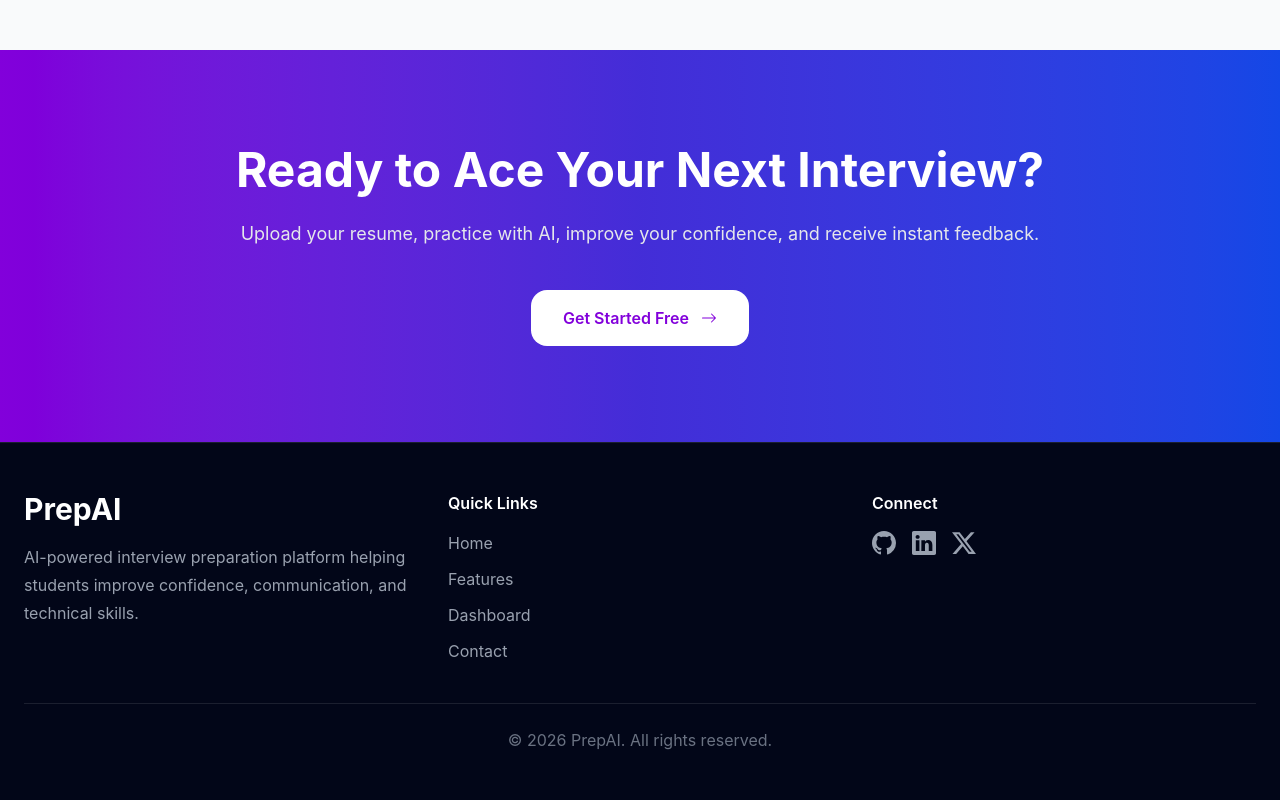
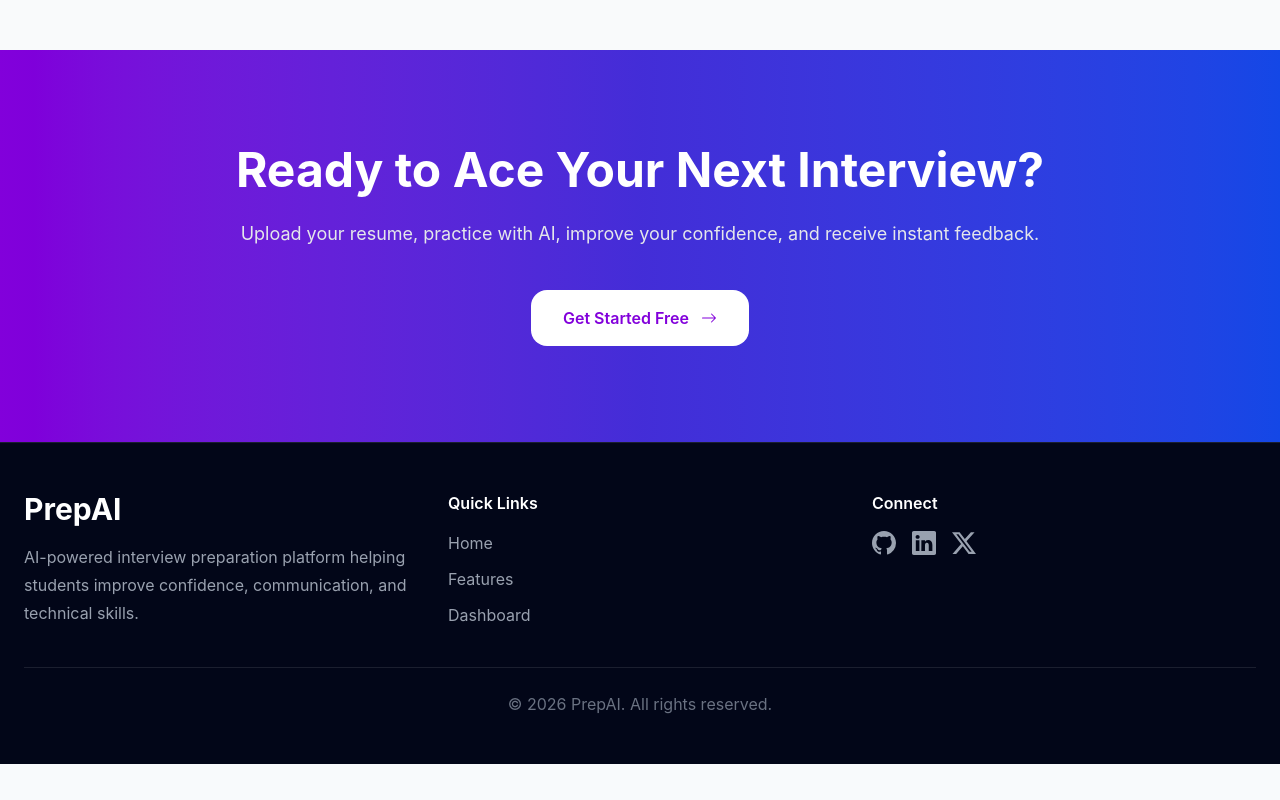
Before and after one commit to souvik835217-byte/PrepAI, a React (Vite) app in the folder client/: page / in a window 1280 px wide. Shown: the part 5004-5804 px from the top of the page. After the commit the page ends 5768 px from the top, so only its background shows below. Built offline with nearby package versions, Linux system fonts and the light colour scheme; no server answers.

Commit message:
Remove footer contact link

```diff
--- a/client/src/components/Footer.jsx
+++ b/client/src/components/Footer.jsx
@@ -55,14 +55,6 @@ function Footer() {
                 </Link>
               </li>
 
-              <li>
-                <a
-                  href="/#contact"
-                  className="transition hover:text-white"
-                >
-                  Contact
-                </a>
-              </li>
             </ul>
           </div>
 
```
